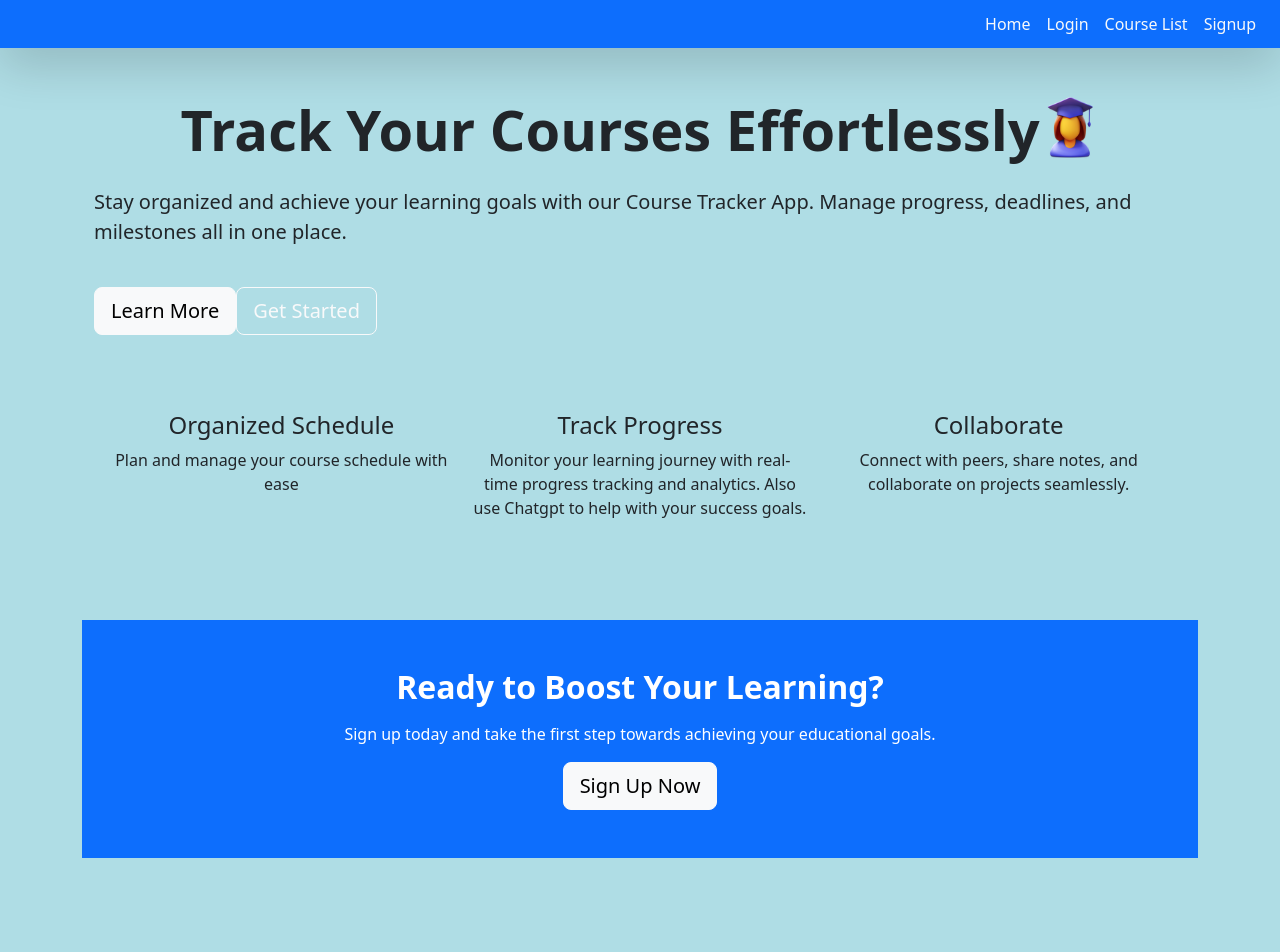
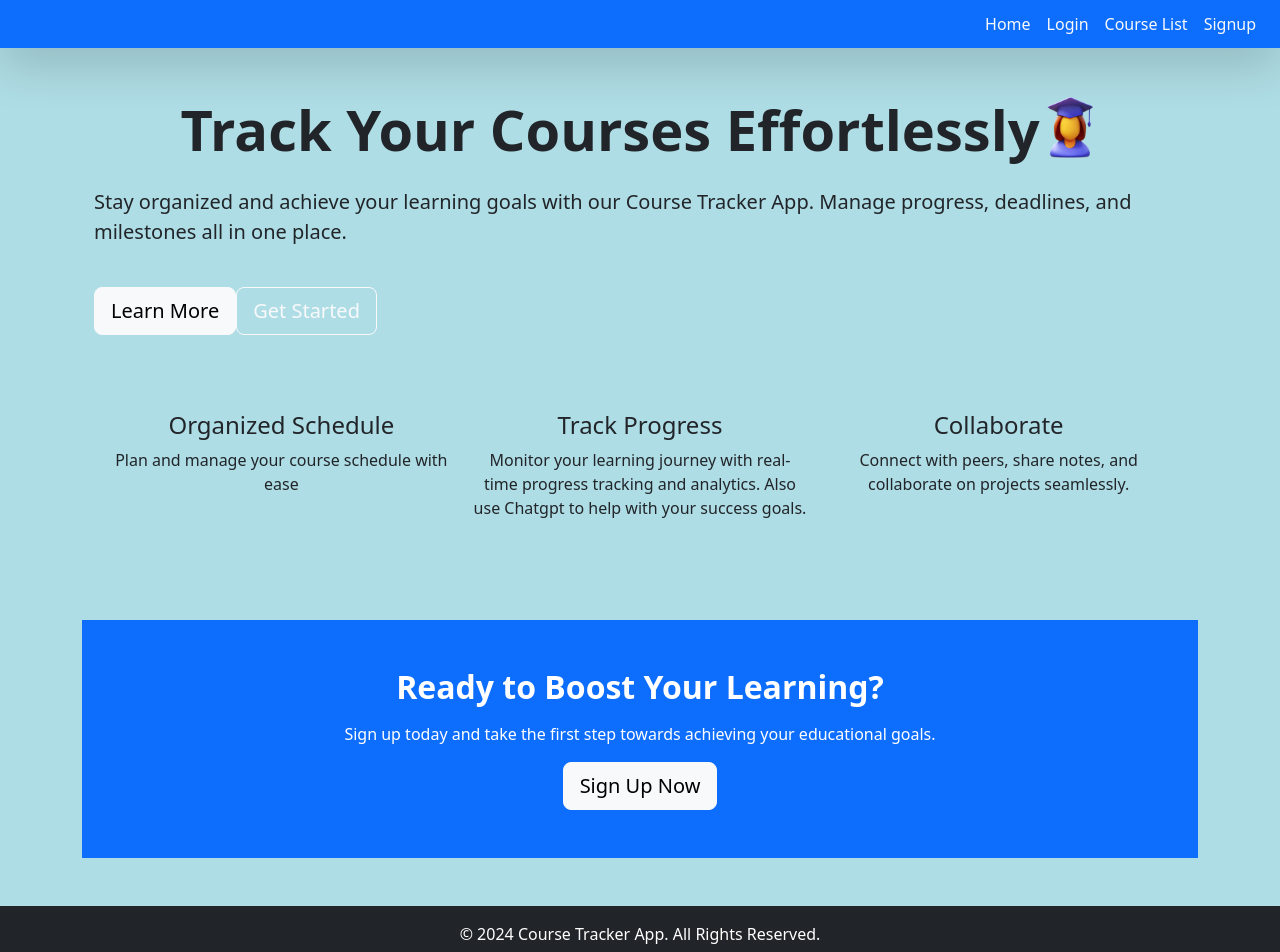
Before and after one commit to treytaylersmith/Online-Note-Sharing-App, a React (Vite) app in the folder client/: page / in a window 1280 px wide. Shown: the top 952 px of the page. Before the commit the page ends 858 px from the top, so only its background shows below. Built offline with nearby package versions, Linux system fonts and the light colour scheme.

Commit message:
Update App.jsx
added footer to app.js

```diff
--- a/client/src/App.jsx
+++ b/client/src/App.jsx
@@ -1,4 +1,5 @@
 import Nav from './components/Nav';
+import Footer from './components/Footer/index';
 import { Outlet } from 'react-router-dom';
 import {
   ApolloClient,
@@ -35,6 +36,7 @@ export default function App() {
         <ApolloProvider client={client}>
         <Nav/>
         <Outlet />
+         <Footer/>
         </ApolloProvider>
         </div>
       </>
```
